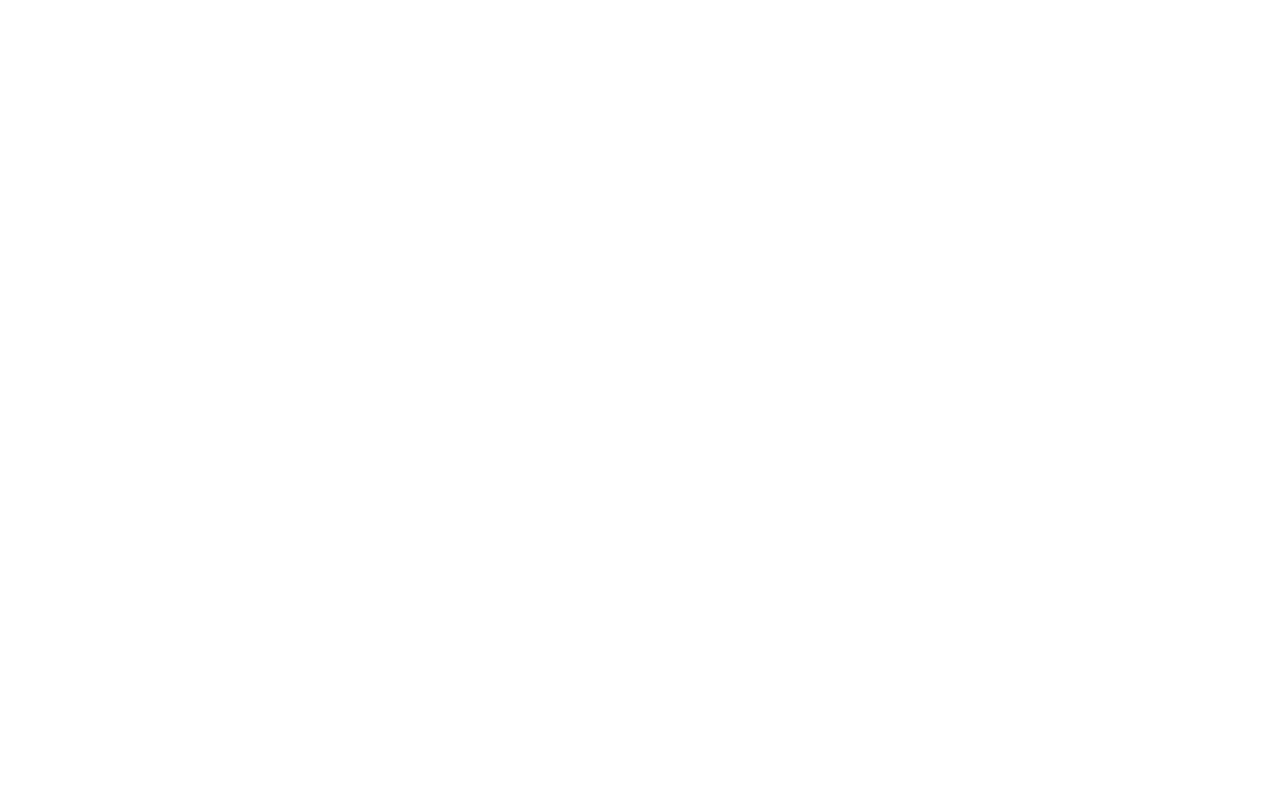
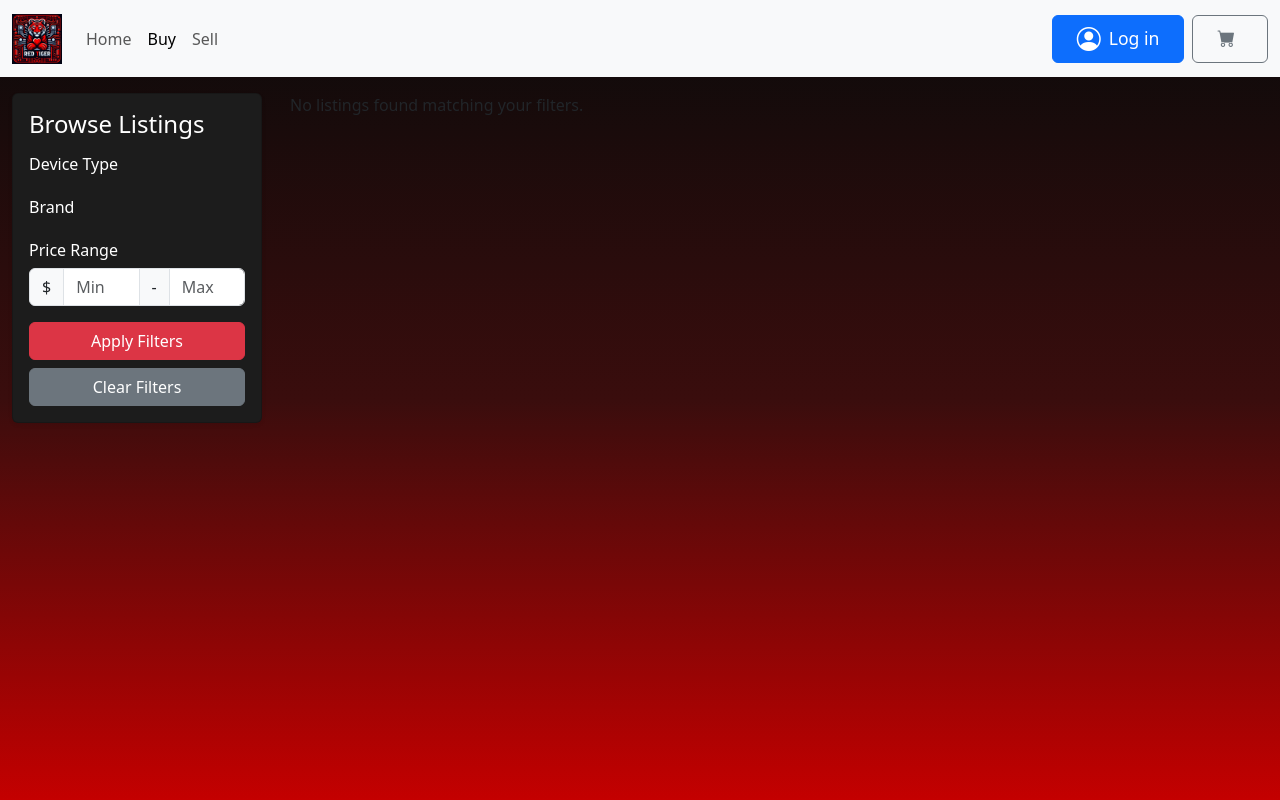
Before and after one commit to jrhauser/CS440-Red-Tigers, a Django app: page /listing/1 in a window 1280 px wide. Before the commit the page is empty. Run offline with Django 5.2, Linux system fonts and the light colour scheme; tables that the repository leaves empty hold one stand-in row (values such as "Sample post"); some libraries are stand-ins or nearby versions.

Commit message:
Listing page with filters and log out button

```diff
--- a/PC_Part_Store/settings.py
+++ b/PC_Part_Store/settings.py
@@ -132,5 +132,5 @@
 
 # Add the LOGIN_URL setting to point to the custom login URL
 LOGIN_URL = '/login/'
-
+LOGOUT_REDIRECT_URL = '/'
 CSRF_FAILURE_VIEW = 'django.views.csrf.csrf_failure'
--- /dev/null
+++ b/RedTiger/static/css/listing.css
@@ -0,0 +1,13 @@
+html, body {
+    height: 100%;
+    margin: 0;
+    padding: 0;
+  }
+
+  body {
+    background: linear-gradient(to bottom, #0a0a0a, #3a0d0d, #c40000);
+    background-repeat: no-repeat;
+    background-attachment: fixed;
+    background-size: cover;
+    background-position: top;
+  }
--- a/RedTiger/templates/redtiger/createlisting.html
+++ b/RedTiger/templates/redtiger/createlisting.html
@@ -33,7 +33,7 @@
               <a class="nav-link" href="{% url 'index' %}">Home</a>
             </li>
             <li class="nav-item">
-              <a class="nav-link" href="#">Buy</a>
+              <a class="nav-link" href="{% url 'all_listings' %}">Buy</a>
             </li>
             <li class="nav-item">
               <a class="nav-link active" aria-current="page" href="{% url 'createlisting' %}">Sell</a>
--- a/RedTiger/templates/redtiger/listing.html
+++ b/RedTiger/templates/redtiger/listing.html
@@ -0,0 +1,180 @@
+<!-- Filter and listing display page -->
+{% load static %}
+<!doctype html>
+<html lang="en">
+  <head>
+    <meta charset="utf-8">
+    <meta name="viewport" content="width=device-width, initial-scale=1">
+    <title>Browse Listings - Red Tiger</title>
+    <link href="https://cdn.jsdelivr.net/npm/bootstrap@5.3.5/dist/css/bootstrap.min.css" rel="stylesheet">
+    <link href="{% static 'css/listing.css' %}" rel="stylesheet">
+    <link rel="icon" href="{% static 'images/redtigerlogo.png' %}">
+    <link href="https://cdn.jsdelivr.net/npm/bootstrap-icons@1.11.3/font/bootstrap-icons.css" rel="stylesheet">
+  </head>
+  <body class="background">
+    <nav class="navbar navbar-expand-lg navbar-light bg-light">
+      <div class="container-fluid">
+        <a class="navbar-brand" href="{% url 'index' %}">
+          <img src="{% static 'images/redtigerlogo.png' %}" alt="" width="50" height="50" class="d-inline-block align-text-top">
+        </a>
+        <button class="navbar-toggler" type="button" data-bs-toggle="collapse" data-bs-target="#navbarNav" aria-controls="navbarNav" aria-expanded="false" aria-label="Toggle navigation">
+          <span class="navbar-toggler-icon"></span>
+        </button>
+        <div class="collapse navbar-collapse" id="navbarNav">
+          <ul class="navbar-nav me-auto">
+            <li class="nav-item">
+              <a class="nav-link" href="{% url 'index' %}">Home</a>
+            </li>
+            <li class="nav-item">
+              <a class="nav-link active" aria-current="page" href="{% url 'all_listings' %}">Buy</a>
+            </li>
+            <li class="nav-item">
+              <a class="nav-link" href="{% url 'createlisting' %}">Sell</a>
+            </li>
+          </ul>
+          {% if user.is_authenticated %}
+            <a class="btn btn-danger d-flex align-items-center px-4 py-2 me-2" style="font-size: 1.1rem; height: 48px; background-color: #c40000; border-color: #c40000;" href="{% url 'userprofile' user.username %}">
+              <i class="bi bi-person-circle me-2" style="font-size: 1.5rem;"></i>
+              {{ user.first_name }}
+            </a>
+            <a class="btn btn-outline-secondary d-flex align-items-center px-4 py-2" style="font-size: 1.1rem; height: 48px;" href="{% url 'checkout' %}" title="Cart">
+              <i class="bi bi-cart-fill me-2"></i>
+            </a>
+          {% else %}
+            <a class="btn btn-primary d-flex align-items-center px-4 py-2 me-2" style="font-size: 1.1rem; height: 48px;" href="{% url 'login' %}">
+              <i class="bi bi-person-circle me-2" style="font-size: 1.5rem;"></i>
+              Log in
+            </a>
+            <a class="btn btn-outline-secondary d-flex align-items-center px-4 py-2" style="font-size: 1.1rem; height: 48px;" href="{% url 'checkout' %}" title="Cart">
+              <i class="bi bi-cart-fill me-2"></i>
+            </a>
+          {% endif %}
+        </div>
+      </div>
+    </nav>
+    <div class="container-fluid mt-3 mb-5">
+        <div class="row">
+            <div class="col-auto" style="padding-right: 1rem;">
+                <div class="card shadow-sm" style="background-color: #1c1c1c; color:white; width:100%; max-width:250px;">
+                    <div class="card-body">
+                        <h4 class="card-title">Browse Listings</h4>
+                        <form method="get">
+                         <h6 class="mt-3">Device Type</h6>
+                         {% for type in all_types %}
+                         <div class="form-check">
+                             <input class="form-check-input" type="checkbox" name="device_type" value="{{ type }}" id="type-{{ type }}" {% if type in selected_types %}checked{% endif %}>
+                            <label class="form-check-label" for="type-{{ type }}">{{ type }}</label>
+                         </div>
+                    {% endfor %}
+                    <h6 class="mt-4">Brand</h6>
+                    {% for brand in all_brands %}
+                    <div class="form-check">
+                    <input class="form-check-input" type="checkbox" name="brand" value="{{ brand }}" id="brand-{{ brand }}" {% if brand in selected_brands %}checked{% endif %}>
+                    <label class="form-check-label" for="brand-{{ brand }}">{{ brand }}</label>
+                    </div>
+                    {% endfor %}
+
+                    <h6 class="mt-4">Price Range</h6>
+                    <div class="input-group mb-3">
+                        <span class="input-group-text">$</span>
+                        <input type="number" class="form-control" name="min_price" placeholder="Min" value="{{ min_price }}">
+                        <span class="input-group-text">-</span>
+                        <input type="number" class="form-control" name="max_price" placeholder="Max" value="{{ max_price }}">
+                    </div>
+                    <div class="d-grid gap-2 mt-3">
+                        <button type="submit" class="btn btn-danger w-100">Apply Filters</button>
+                        <a href="{% url 'all_listings' %}" class="btn btn-secondary w-100">Clear Filters</a>
+                    </div>
+                </form>
+            </div>
+        </div>
+    </div>
+    <div class="col">
+      <div class="row">
+        {% for listing in listings %}
+          <div class="col-12 col-sm-6 col-lg-2 d-flex justify-content-center mb-4">
+            <div class="card rounded-3 shadow-sm" style="width: 14rem; background-color: #1c1c1c; border: none; color: white;">
+              {% if listing.deviceID.image_url %}
+                <img src="{{ listing.deviceID.image_url }}" class="card-img-top" style="height: 200px; object-fit: contain;" alt="{{ listing.deviceID.brand }} {{ listing.deviceID.model }}">
+              {% else %}
+                <img src="{% static 'images/no-image.png' %}" class="card-img-top" alt="No Image Available">
+              {% endif %}
+              <div class="card-header py-2 text-center text-white" style="background-color: #8B0000;">
+                <h6 class="my-0 fw-bold">{{ listing.deviceID.brand|upper }} {{ listing.deviceID.line }} {{ listing.deviceID.model }}</h6>
+              </div>
+              <div class="card-body text-center">
+                <h5 class="card-title pricing-card-title" style="color: #E0E0E0;">${{ listing.price }}</h5>
+                <p>Condition: {{ listing.condition }}</p>
+                <p>Quantity: {{ listing.quantity }}</p>
+                <button type="button" class="w-100 btn btn-outline-danger mt-3" data-bs-toggle="modal" data-bs-target="#modal{{ listing.listingID }}" aria-hidden="true">
+                  Buy
+                </button>
+                <!-- Modal -->
+                <div class="modal fade" id="modal{{ listing.listingID }}" tabindex="-1" aria-labelledby="modalLabel{{ listing.listingID }}" aria-hidden="true">
+                  <div class="modal-dialog modal-dialog-centered">
+                    <div class="modal-content" style="background-color: #1c1c1c; color: white;">
+                      <div class="modal-header" style="background-color: #8B0000;">
+                        <h5 class="modal-title" id="modalLabel{{ listing.listingID }}">{{ listing.deviceID.brand|upper }} {{ listing.deviceID.line }} {{ listing.deviceID.model }}</h5>
+                        <button type="button" class="btn-close btn-close-white" data-bs-dismiss="modal" aria-label="Close"></button>
+                      </div>
+                      <div class="modal-body">
+                        {% if listing.deviceID.image_url %}
+                          <img src="{{ listing.deviceID.image_url }}" class="img-fluid mb-3" style="object-fit: contain; max-height: 200px;" alt="{{ listing.deviceID.brand }} {{ listing.deviceID.model }}">
+                        {% else %}
+                          <img src="{% static 'images/no-image.png' %}" class="img-fluid mb-3" alt="No Image Available">
+                        {% endif %}
+                        <div class="deviceSpecs">
+                          <h6>Device Specifications</h6>
+                          <div class="row">
+                            <div class="col-6">
+                              <ul class="list-unstyled">
+                                <li><strong>Brand:</strong> {{ listing.deviceID.brand }}</li>
+                                <li><strong>Line:</strong> {{ listing.deviceID.line }}</li>
+                                <li><strong>Model:</strong> {{ listing.deviceID.model }}</li>
+                              </ul>
+                            </div>
+                            <div class="col-6">
+                              <ul class="list-unstyled">
+                                <li><strong>Platform:</strong> {{ listing.deviceID.platform }}</li>
+                                <li><strong>Storage:</strong> {{ listing.deviceID.storage }} Gb</li>
+                                <li><strong>Power:</strong> {{ listing.deviceID.power }} Watts</li>
+                              </ul>
+                            </div>
+                          </div>
+                        </div>
+                        <div class="listingDetails mt-3">
+                          <h6>Listing Details</h6>
+                          <p><strong>Price:</strong> ${{ listing.price }}</p>
+                          <p><strong>Quantity:</strong> {{ listing.quantity }}</p>
+                          <p><strong>Condition:</strong> {{ listing.condition }}</p>
+                          <p><strong>Seller:</strong> {{ listing.seller.first_name }} {{ listing.seller.last_name }}</p>
+                          <p><strong>Location:</strong> {{ listing.seller.location }}</p>
+                        </div>
+                      </div>
+                      <div class="modal-footer">
+                        <form action="{% url 'add_to_cart' listing.listingID %}" method="POST" class="d-flex justify-content-center w-100">
+                          {% csrf_token %}
+                          <input type="number" name="quantity" min="1" max="{{ listing.quantity }}" value="1" class="form-control me-2" style="width: 80px;">
+                          <button type="submit" class="btn btn-danger">
+                            <i class="bi bi-cart-plus-fill me-2"></i> Buy Now
+                          </button>
+                        </form>
+                      </div>
+                    </div>
+                  </div>
+                </div>
+              </div>
+            </div>
+          </div>
+        {% empty %}
+          <div class="col-12">
+            <p>No listings found matching your filters.</p>
+          </div>
+        {% endfor %}
+      </div>
+    </div>
+  </div>
+</div>
+  </body>
+  <script src="https://cdn.jsdelivr.net/npm/bootstrap@5.3.5/dist/js/bootstrap.bundle.min.js"></script>
+</html>
--- a/RedTiger/templates/redtiger/userprofile.html
+++ b/RedTiger/templates/redtiger/userprofile.html
@@ -28,7 +28,7 @@
               <a class="nav-link active" aria-current="page" href="{% url 'index' %}">Home</a>
             </li>
             <li class="nav-item">
-              <a class="nav-link" href="#">Buy</a>
+              <a class="nav-link" href="{% url 'all_listings' %}">Buy</a>
             </li>
             <li class="nav-item">
               <a class="nav-link" href="{% url 'createlisting' %}">Sell</a>
--- a/RedTiger/urls.py
+++ b/RedTiger/urls.py
@@ -1,6 +1,8 @@
 from django.urls import path
-from django.urls import include
+from django.urls import include, reverse
 from . import views
+from django.contrib.auth.views import LogoutView
+from .views import LogoutViewAllowGet
 
 urlpatterns = [
     path("", views.index, name="index"),
@@ -8,10 +10,12 @@
     path("login/", views.login, name="login"),
     path('userprofile/<str:username>', views.userprofile, name='userprofile'),
     path('listing/<int:listing_id>', views.listing, name='listing'),
+    path('listing/', views.all_listings, name='all_listings'),
     path('add_to_cart/<int:listing_id>', views.add_to_cart, name='add_to_cart'),
     path('remove_from_cart/<int:item_id>', views.remove_from_cart, name='remove_from_cart'),
     path('update_cart_quantity/<int:item_id>', views.update_cart_quantity, name='update_cart_quantity'),
     path("creaetelisting", views.create_listing, name="createlisting"),
     path('edit_listing/<int:listing_id>', views.edit_listing, name='edit_listing'),
-    path('delete_listing/<int:listing_id>', views.delete_listing, name='delete_listing')
+    path('delete_listing/<int:listing_id>', views.delete_listing, name='delete_listing'),
+    path('logout/', LogoutViewAllowGet.as_view(next_page='index'), name='logout'),
 ]
--- a/RedTiger/views.py
+++ b/RedTiger/views.py
@@ -10,6 +10,12 @@
 from .models import Listing, Cart, Device
 from django.middleware.csrf import get_token
 from django.views.decorators.http import require_POST
+from django.contrib.auth.views import LogoutView
+
+class LogoutViewAllowGet(LogoutView):
+    http_method_names = ['get', 'post', 'head', 'options', 'trace']
+    def get(self, request, *args, **kwargs):
+        return self.post(request, *args, **kwargs)
 
 def namedtuplefetchall(cursor):
     """
@@ -201,3 +207,39 @@
     listing = get_object_or_404(Listing, pk=listing_id, seller=request.user)
     listing.delete()
     return redirect('userprofile', username=request.user.username)
+
+def all_listings(request):
+    # Get filter parameters from GET request
+    device_type = request.GET.getlist('device_type')
+    brand = request.GET.getlist('brand')
+    min_price = request.GET.get('min_price')
+    max_price = request.GET.get('max_price')
+
+    listings = Listing.objects.select_related('deviceID', 'seller').all()
+    devices = Device.objects.all()
+
+    # Filtering
+    if device_type:
+        listings = listings.filter(deviceID__deviceType__in=device_type)
+    if brand:
+        listings = listings.filter(deviceID__brand__in=brand)
+    if min_price:
+        listings = listings.filter(price__gte=min_price)
+    if max_price:
+        listings = listings.filter(price__lte=max_price)
+
+    # For filter options
+    all_types = Device.objects.values_list('deviceType', flat=True).distinct()
+    all_brands = Device.objects.values_list('brand', flat=True).distinct()
+
+    context = {
+        'listings': listings,
+        'devices': devices,
+        'all_types': all_types,
+        'all_brands': all_brands,
+        'selected_types': device_type,
+        'selected_brands': brand,
+        'min_price': min_price or '',
+        'max_price': max_price or '',
+    }
+    return render(request, 'redtiger/listing.html', context)
```
Also changed, not shown: RedTiger/static/css/index.css (+5 -8 lines), RedTiger/templates/redtiger/index.html (+12 -5 lines).
